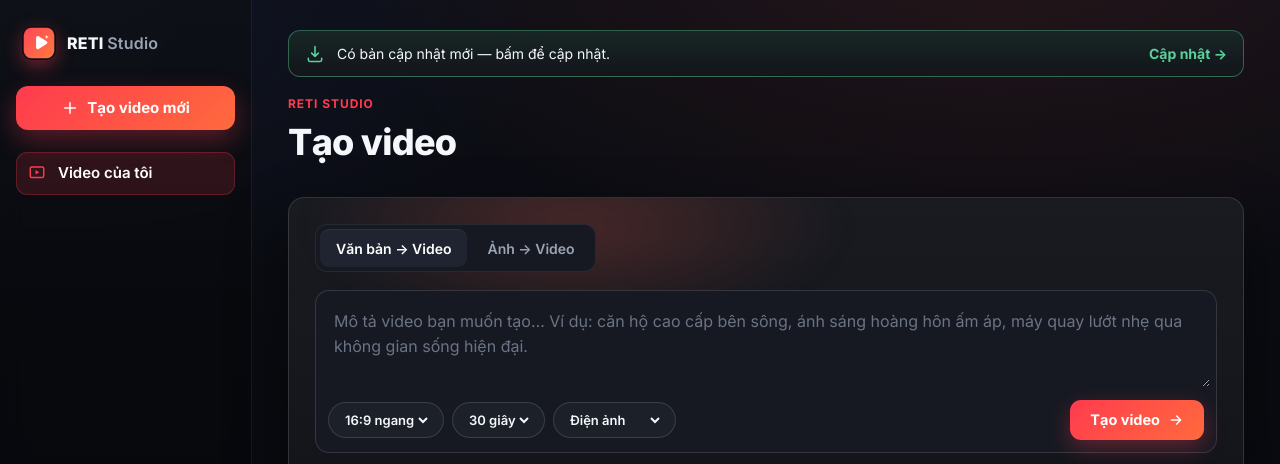
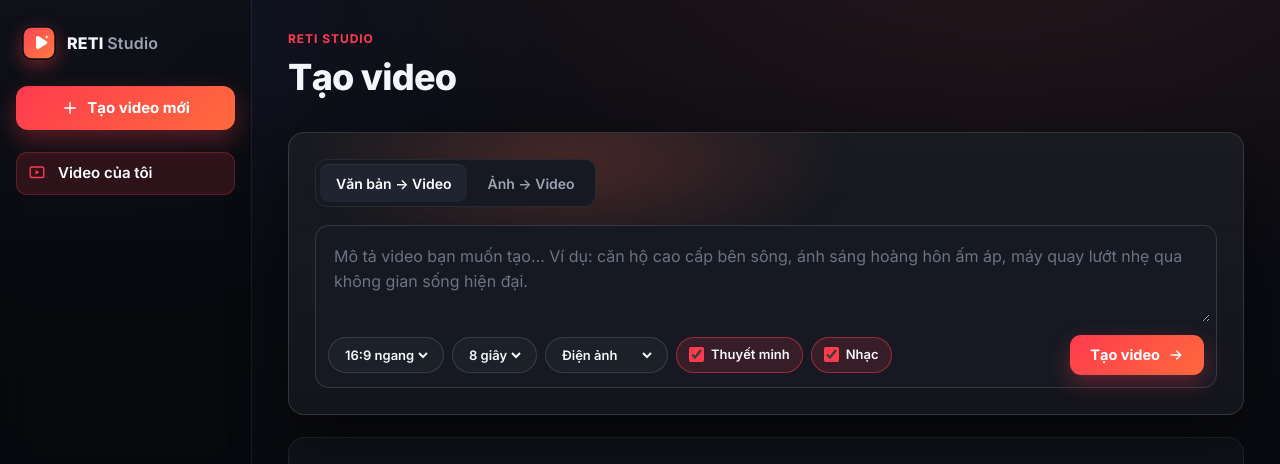
Before and after one commit to locaith/reti-studio-installer, a FastAPI app: template client/templates/home.html in a window 1280 px wide. Shown: the top 464 px of the page. Run offline with FastAPI, Linux system fonts and the light colour scheme; the template is opened without the code that fills it, so the values that code supplies are empty.

Commit message:
v1.2.2: fix false update banner + 4/6/8s durations + voice/music toggles

```diff
--- a/client/server.py
+++ b/client/server.py
@@ -19,7 +19,7 @@ from fastapi.staticfiles import StaticFiles
 from fastapi.templating import Jinja2Templates
 
 CLOUD_URL = os.environ.get("RETI_CLOUD_URL", "https://video-api.locaith.com").rstrip("/")
-CLIENT_VERSION = "1.2.1"
+CLIENT_VERSION = "1.2.2"
 GITHUB_REPO = "locaith/reti-studio-installer"
 
 
@@ -182,8 +182,10 @@ def logout():
 async def create(
     prompt: str = Form(...),
     aspect_ratio: str = Form("16:9"),
-    duration_seconds: int = Form(30),
+    duration_seconds: int = Form(8),
     video_style: str = Form("cinematic"),
+    voice: str = Form("off"),
+    music: str = Form("off"),
     images: list[UploadFile] = File(default=[]),
     logo: UploadFile | None = File(default=None),
 ):
@@ -192,6 +194,8 @@ async def create(
         "aspect_ratio": aspect_ratio,
         "duration_seconds": str(duration_seconds),
         "video_style": video_style,
+        "voice": voice,
+        "music": music,
     }
     files = [("images", (f.filename, await f.read(), f.content_type or "image/jpeg")) for f in images if f and f.filename]
     if logo is not None and logo.filename:
--- a/client/static/styles.css
+++ b/client/static/styles.css
@@ -333,6 +333,12 @@ a { color: inherit; text-decoration: none; }
 .chip input[type="number"] { width: 34px; text-align: right; -moz-appearance: textfield; }
 .chip input[type="number"]::-webkit-inner-spin-button { -webkit-appearance: none; margin: 0; }
 .chip-unit { color: var(--faint); font-size: 12px; }
+
+.toggle-chip { cursor: pointer; gap: 7px; }
+.toggle-chip input { width: 15px; height: 15px; accent-color: var(--accent); margin: 0; cursor: pointer; }
+.toggle-chip span { color: var(--muted); }
+.toggle-chip:has(input:checked) { border-color: rgba(255, 59, 78, 0.5); background: var(--accent-soft); }
+.toggle-chip:has(input:checked) span { color: var(--ink); }
 
 .prompt-send { display: flex; align-items: center; gap: 10px; }
 .enhance-btn {
@@ -705,7 +711,7 @@ code {
   font-size: 13px;
   line-height: 1.5;
 }
-.hidden { display: none; }
+.hidden { display: none !important; }
 
 .campaign-list, .job-list, .scene-list { display: grid; gap: 10px; }
 
--- a/client/templates/base.html
+++ b/client/templates/base.html
@@ -71,6 +71,7 @@
         e.preventDefault();
         const b = e.currentTarget;
         const ut = b.querySelector(".ut");
+        if (!b.dataset.url) { ut.textContent = "Bạn đang dùng bản mới nhất."; return; }
         ut.textContent = "Đang tải bản cập nhật…";
         try {
           const fd = new FormData();
--- a/client/templates/home.html
+++ b/client/templates/home.html
@@ -32,11 +32,13 @@
             <select name="aspect_ratio"><option value="16:9" selected>16:9 ngang</option><option value="9:16">9:16 dọc</option></select>
           </label>
           <label class="chip">
-            <select name="duration_seconds"><option value="15">15 giây</option><option value="30" selected>30 giây</option><option value="45">45 giây</option><option value="60">60 giây</option></select>
+            <select name="duration_seconds"><option value="4">4 giây</option><option value="6">6 giây</option><option value="8" selected>8 giây</option></select>
           </label>
           <label class="chip">
             <select name="video_style"><option value="cinematic" selected>Điện ảnh</option><option value="luxury">Sang trọng</option><option value="modern">Hiện đại</option><option value="warm">Ấm áp</option><option value="minimal">Tối giản</option><option value="social">Mạng xã hội</option></select>
           </label>
+          <label class="chip toggle-chip"><input type="checkbox" name="voice" value="on" checked><span>Thuyết minh</span></label>
+          <label class="chip toggle-chip"><input type="checkbox" name="music" value="on" checked><span>Nhạc</span></label>
         </div>
         <div class="prompt-send">
           <button class="generate-btn" type="submit">Tạo video
@@ -74,6 +76,8 @@
           <label class="chip">
             <select name="video_style"><option value="modern" selected>Hiện đại</option><option value="luxury">Sang trọng</option><option value="cinematic">Điện ảnh</option><option value="warm">Ấm áp</option><option value="minimal">Tối giản</option><option value="social">Mạng xã hội</option></select>
           </label>
+          <label class="chip toggle-chip"><input type="checkbox" name="voice" value="on" checked><span>Thuyết minh</span></label>
+          <label class="chip toggle-chip"><input type="checkbox" name="music" value="on" checked><span>Nhạc</span></label>
         </div>
         <div class="prompt-send">
           <button class="generate-btn" type="submit">Tạo video
```
Also changed, not shown: .github/workflows/build-macos.yml, README.md, 2 other files.
